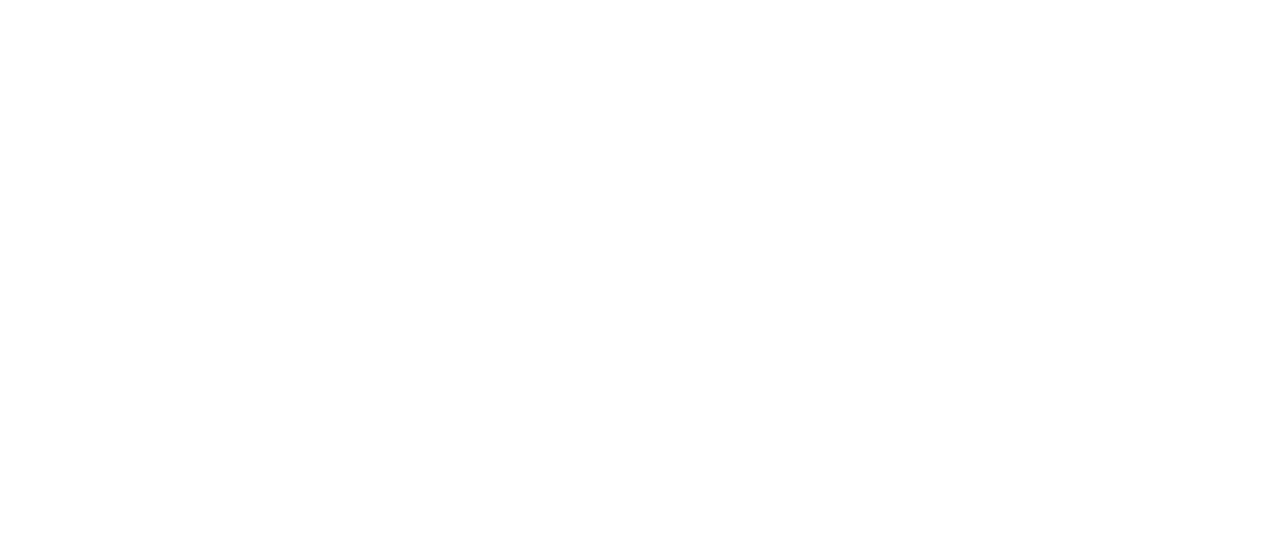
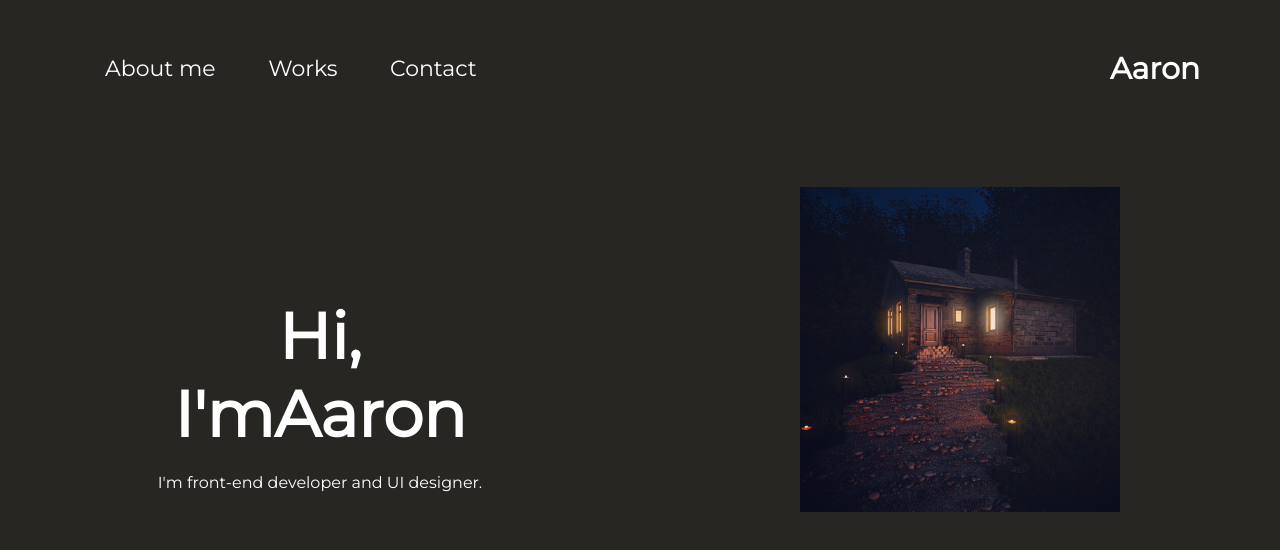
Before and after one commit to Troopy09/Pagina-personal, a plain HTML site: page index.html in a window 1280 px wide. Drawn offline with nearby package versions, Linux system fonts and the light colour scheme.

Commit message:
agregando la pagina principal

```diff
--- a/index.html
+++ b/index.html
@@ -4,7 +4,51 @@
     <meta charset="UTF-8">
     <meta http-equiv="X-UA-Compatible" content="IE=edge">
     <meta name="viewport" content="width=device-width, initial-scale=1.0">
+    <link rel="preconnect" href="https://fonts.googleapis.com">
+    <link rel="preconnect" href="https://fonts.gstatic.com" crossorigin>
+    <link href="https://fonts.googleapis.com/css2?family=Montserrat:wght@200;300;400&display=swap" rel="stylesheet">
+    <link rel="stylesheet" href="style/style.css">
+    <link rel="stylesheet" href="style/tablet.css" media="(min-width : 600px)">
+    <link rel="stylesheet" href="style/desktop.css" media="(min-width : 1024px)">
+    <link rel="stylesheet" href="https://cdnjs.cloudflare.com/ajax/libs/animate.css/4.1.1/animate.min.css">
+    <script src="js/java.js" language="javascript" type="text/javascript"></script>
+    <script src="js/jquery-3.6.0.min.js" language="javascript" type="text/javascript"></script>
     <title>Troopy</title>
   </head>
-  <body> </body>
+  <body>
+    <header>
+        <nav>
+          <div class="nav__logo"></div>
+          <a href="" class="nav__option">About me</a>
+          <a href="" class="nav__option">Works</a>
+          <a href="" class="nav__option">Contact</a>
+        </nav>
+        <div class="header-logo">
+          <h1><a href="">Aaron</a></h1>
+        </div>
+    </header>
+    <main>
+      <section class="section__container">
+        <div class="section__container-information">
+          <h1>
+            <span class="animate">H</span><span class="animate">i</span><span class="animate">,</span><br><span class="animate">I</span><span class="animate">'</span><span class="animate">m</span><span class="animate">A</span><span class="animate">a</span><span class="animate">r</span><span class="animate">o</span><span class="animate">n</span>
+            <!-- <span class="animate">y</span> -->
+          </h1>
+          <p>I'm front-end developer and UI designer.</p>
+        </div>
+        <figure class="section__container-logo">
+          <img src="assets/img/IMG_20210202_031341_253.jpg" alt="" class="logo">
+        </figure>
+      </section>
+      <section>
+
+      </section>
+      <section>
+
+      </section>
+      <section>
+
+      </section>
+    </main>
+  </body>
 </html>
```
